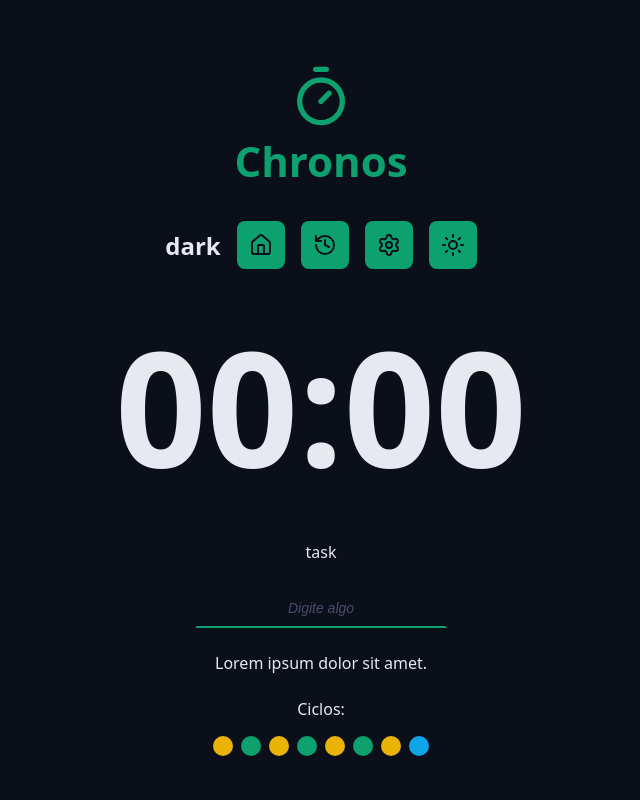
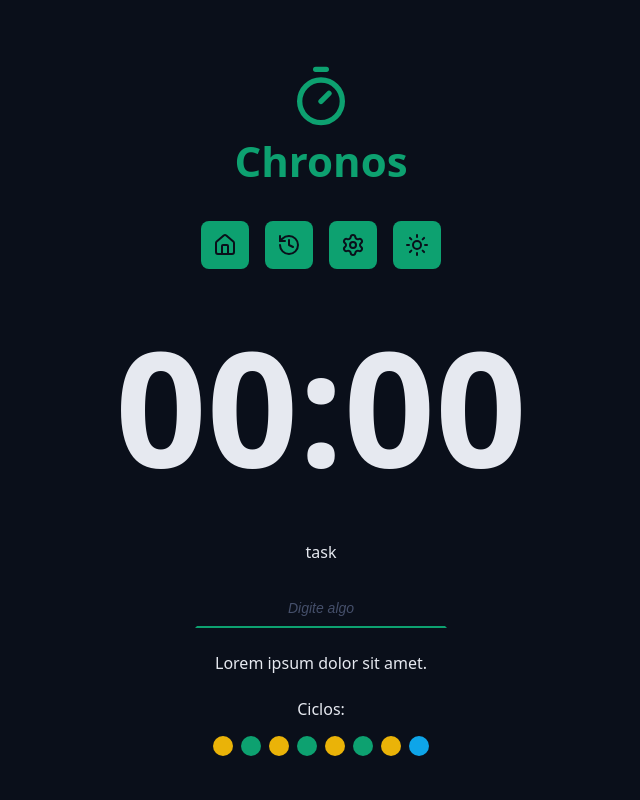
Before and after one commit to gabrielsouzaad/chronos-pomodoro, a React (Vite) app: page / in a window 1280 px wide. Shown: the top 800 px of the page, without its empty margins (319-959 px from the left). Built offline with nearby package versions, Linux system fonts and the light colour scheme.

Commit message:
Salvando o tema no localStorage e trocando o ícone de sol e lua

```diff
--- a/src/components/Menu/index.tsx
+++ b/src/components/Menu/index.tsx
@@ -1,11 +1,19 @@
-import { HistoryIcon, HouseIcon, SettingsIcon, SunIcon } from 'lucide-react';
+import { HistoryIcon, HouseIcon, MoonIcon, SettingsIcon, SunIcon } from 'lucide-react';
 import styles from './styles.module.css';
 import { useState, useEffect } from 'react';
 
 type AvailableThemes = 'dark' | 'light';
 
 export function Menu() {
-  const [theme, setTheme] = useState<AvailableThemes>('dark');
+  const [theme, setTheme] = useState<AvailableThemes>(() => {
+    const storageTheme = localStorage.getItem('theme') as AvailableThemes || 'dark';
+    return storageTheme;
+  });
+
+  const nextThemeIcon = {
+    dark: <SunIcon />,
+    light: <MoonIcon />,
+  };
 
   function handleThemeChange(
     event: React.MouseEvent<HTMLAnchorElement, MouseEvent>,
@@ -20,14 +28,13 @@
   }
 
   useEffect(() => {
-    console.log('Theme mudou', theme, Date.now());
     document.documentElement.setAttribute('data-theme', theme);
+    localStorage.setItem('theme', theme)
   }, [theme]);
 
 
   return (
     <nav className={styles.menu}>
-      <h1>{theme}</h1>
       <a
         className={styles.menuLink}
         href='#'
@@ -62,7 +69,7 @@
         title='Mudar Tema'
         onClick={handleThemeChange}
       >
-        <SunIcon />
+        {nextThemeIcon[theme]}
       </a>
     </nav>
   );
```
